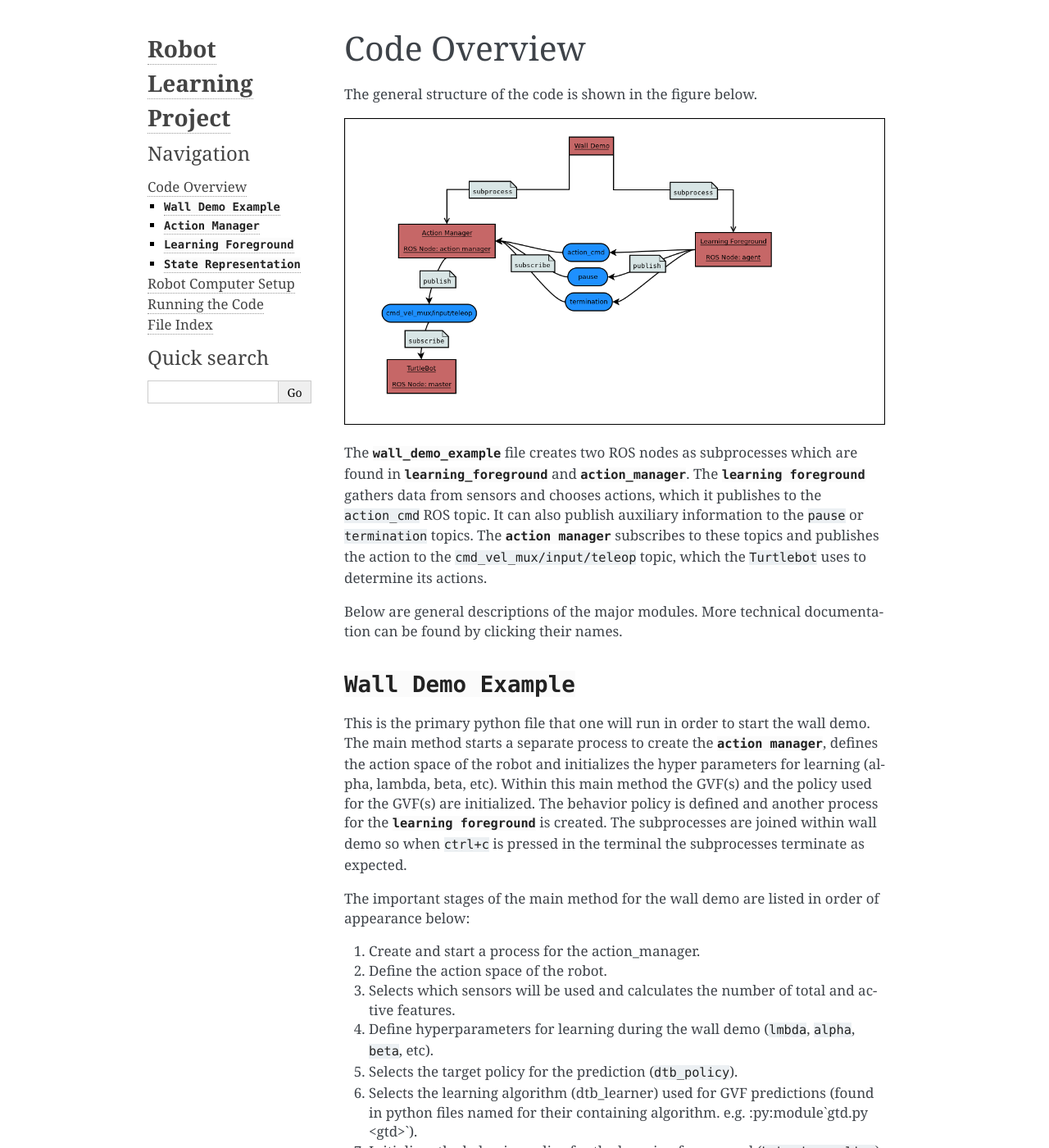
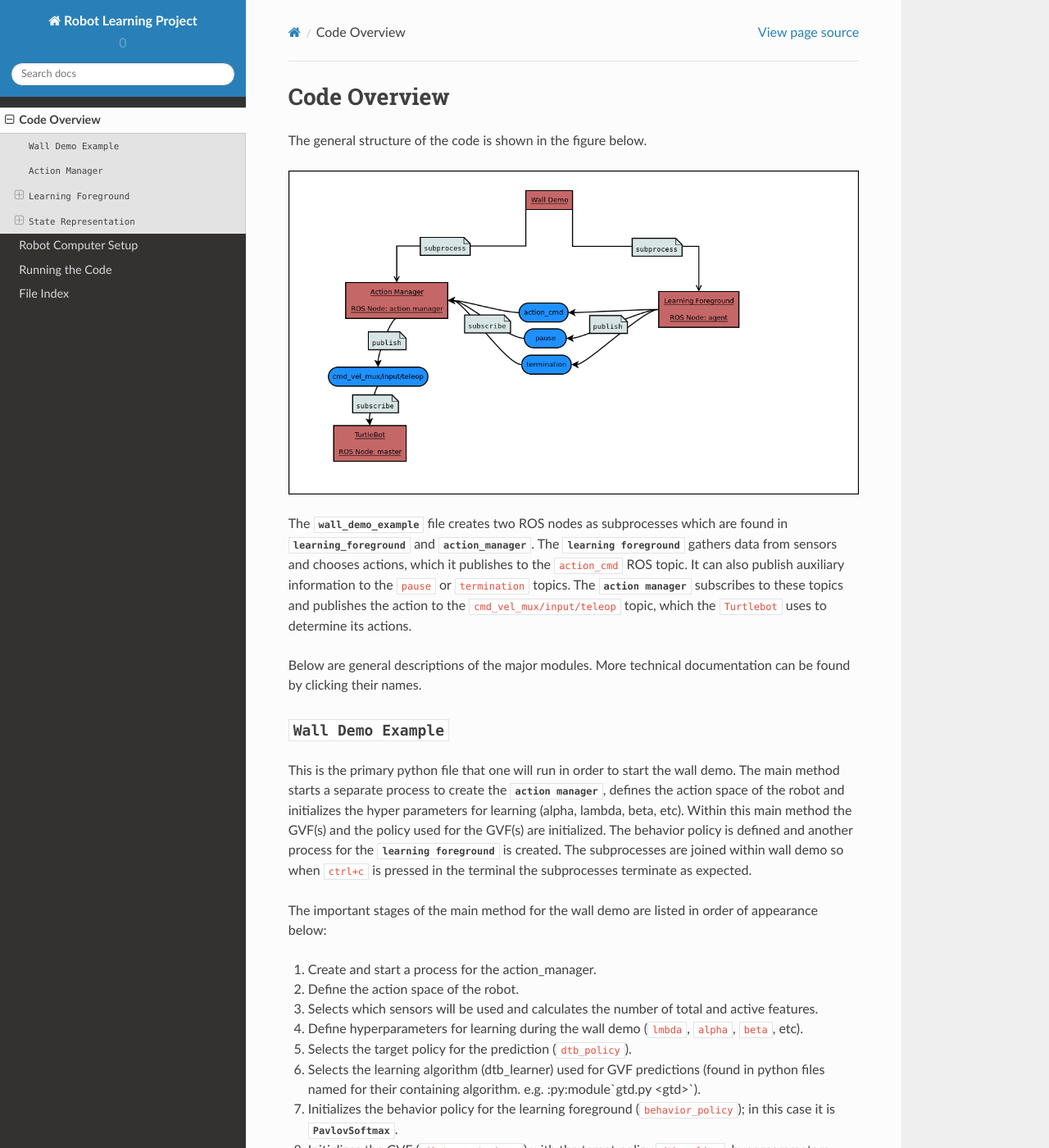
Before and after one commit to AmiiThinks/RobotLearning, a Sphinx documentation site: the page built from sphinx/source/Overview.rst, in a window 1280 px wide and 1400 px high. Shown: the whole window at 82% size. Built offline with Sphinx 7.4.7 and the Read the Docs theme 2.0.0, drawn with Linux system fonts in a browser that asks for light colours; pages that are not in the unit, such as notebooks, are missing from menus; some of the changed text lies outside the part shown.

Commit message:
minor editing to documentation

```diff
--- a/sphinx/source/Overview.rst
+++ b/sphinx/source/Overview.rst
@@ -50,7 +50,7 @@
 
 Further details can be found below for each of the important methods used in the learning foreground:
 
-:py:meth:`~learning_foreground.LearningForeground.init`:
+:py:meth:`~learning_foreground.LearningForeground.init`
 ''''''''''''''''''''''''''''''''''''''''''''''''''''''''
 * The time scale for the robot is passed to the init method
 * A StateManager class is initialized with a list of features to be used (StateManager is found in state_representation.py)
@@ -58,16 +58,16 @@
 * Publishers are defined that correspond to ‘action_cmd’, ‘pause’ and ‘termination’ topics used in the action manager
 * Publishers are also generated for each GVF's data and parameters such as the cumulant, td_error, rupee, MSRE, rho, etc.
 
-:py:meth:`~learning_foreground.LearningForeground.run`:
+:py:meth:`~learning_foreground.LearningForeground.run`
 '''''''''''''''''''''''''''''''''''''''''''''''''''''''
 * This method is where main learning steps occur that one might be familiar with in reinforcement learning.  It is here that we generate the state (phi) using current observations, select actions, observe the new state and perform the actual learning steps by updating the GVF.
 
-:py:meth:`~learning_foreground.LearningForeground.create_state`:
+:py:meth:`~learning_foreground.LearningForeground.create_state`
 ''''''''''''''''''''''''''''''''''''''''''''''''''''''''''''''''
 * The purpose of this method is to generate the state in the format used for learning (phi).  This is accomplished by looking in a dictionary that contains all of the sensory data received via ROS topics.  The read_source method is used here to return the most recent value from the topics (set ‘history’ to True to retrieve all the recent values since the last time step as is done with ‘ir’ and ‘core’ sensors).
 * There are dictionary entries for each possible form of sensor data (examples include bump data, infrared sensor data and image data). Each entry stores a ``Queue`` of sensory data since the last time step.
 
-:py:meth:`~learning_foreground.LearningForeground.update_gvfs`:
+:py:meth:`~learning_foreground.LearningForeground.update_gvfs`
 '''''''''''''''''''''''''''''''''''''''''''''''''''''''''''''''
 * This method passes all of the relevant data to each GVF via a call to their update method.  It then publishes each GVF's data to the corresponding topic.
 
@@ -85,15 +85,15 @@
 """"""""""""""""""""""""""""""""""""""""""""""
 This class manages the objects used to tile code and creates the feature representation ``phi`` and auxiliary state information ``observation``. Data from the last valid sensor readings are stored to use in case no valid data was read since the last timestep.
 
-:py:meth:`~state_representation.StateManager.init`:
+:py:meth:`~state_representation.StateManager.init`
 '''''''''''''''''''''''''''''''''''''''''''''''''''
-Initializes hash tables used for tile coding each sensor. Also creates the random pixel mask used to select pixels from the camera image.
+* Initializes hash tables used for tile coding each sensor. Also creates the random pixel mask used to select pixels from the camera image.
 
-:py:meth:`~state_representation.StateManager.get_phi`:
+:py:meth:`~state_representation.StateManager.get_phi`
 ''''''''''''''''''''''''''''''''''''''''''''''''''''''
-#. Initializes an empty array ``phi`` of size :py:attr:`~state_representation.StateConstants.TOTAL_FEATURE_LENGTH`.
-#. If a sensor is in `features_to_use`, tile codes the sensor data and sets the corresponding indices in ``phi`` to 1.
+* Initializes an empty array ``phi`` of size :py:attr:`~state_representation.StateConstants.TOTAL_FEATURE_LENGTH`.
+* If a sensor is in `features_to_use`, tile codes the sensor data and sets the corresponding indices in ``phi`` to 1.
 
-:py:meth:`~state_representation.StateManager.get_observations`:
+:py:meth:`~state_representation.StateManager.get_observations`
 '''''''''''''''''''''''''''''''''''''''''''''''''''''''''''''''
-Creates an ``observation`` that is passed to the :py:meth:`cumulant <gvf.cumulant>`, :py:meth:`gamma <gvf.gamma>`, :py:meth:`target_policy.update <gvf.target_policy.update>`, and :py:meth:`behavior_policy.update <learning_foreground.LearningForeground.behavior_policy.update>` methods. It creates a dictionary with auxiliary state information, which may or may not overlap with information used to create ``phi``. Users may find it useful to pass the dictionary output by this function to other methods.
+* Creates an ``observation`` that is passed to the :py:meth:`cumulant <gvf.cumulant>`, :py:meth:`gamma <gvf.gamma>`, :py:meth:`target_policy.update <gvf.target_policy.update>`, and :py:meth:`behavior_policy.update <learning_foreground.LearningForeground.behavior_policy.update>` methods. It creates a dictionary with auxiliary state information, which may or may not overlap with information used to create ``phi``. Users may find it useful to pass the dictionary output by this function to other methods.
--- a/sphinx/source/conf.py
+++ b/sphinx/source/conf.py
@@ -98,8 +98,10 @@
 
 # The theme to use for HTML and HTML Help pages.  See the documentation for
 # a list of builtin themes.
-#
-html_theme = 'alabaster'
+# html_theme = 'alabaster'
+
+import sphinx_rtd_theme
+html_theme = "sphinx_rtd_theme"
 
 # Theme options are theme-specific and customize the look and feel of a theme
 # further.  For a list of options available for each theme, see the
```
Also changed, not shown: other parts of sphinx/source/Overview.rst (+2 -2 lines), sphinx/source/TurtlebotSetup.md (+1 -1 lines), sphinx/source/index.rst (+33 -31 lines), 2 other files.
